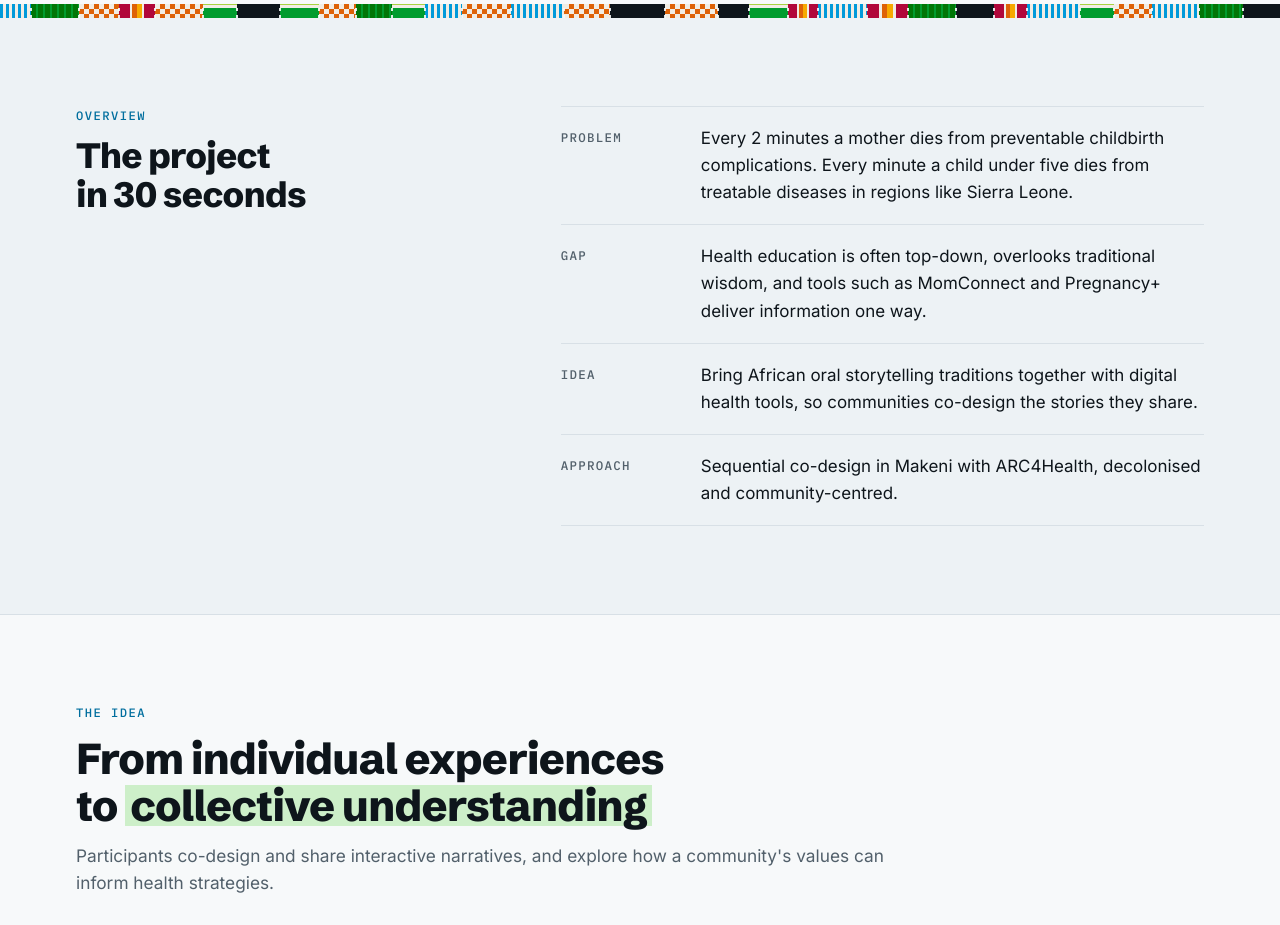
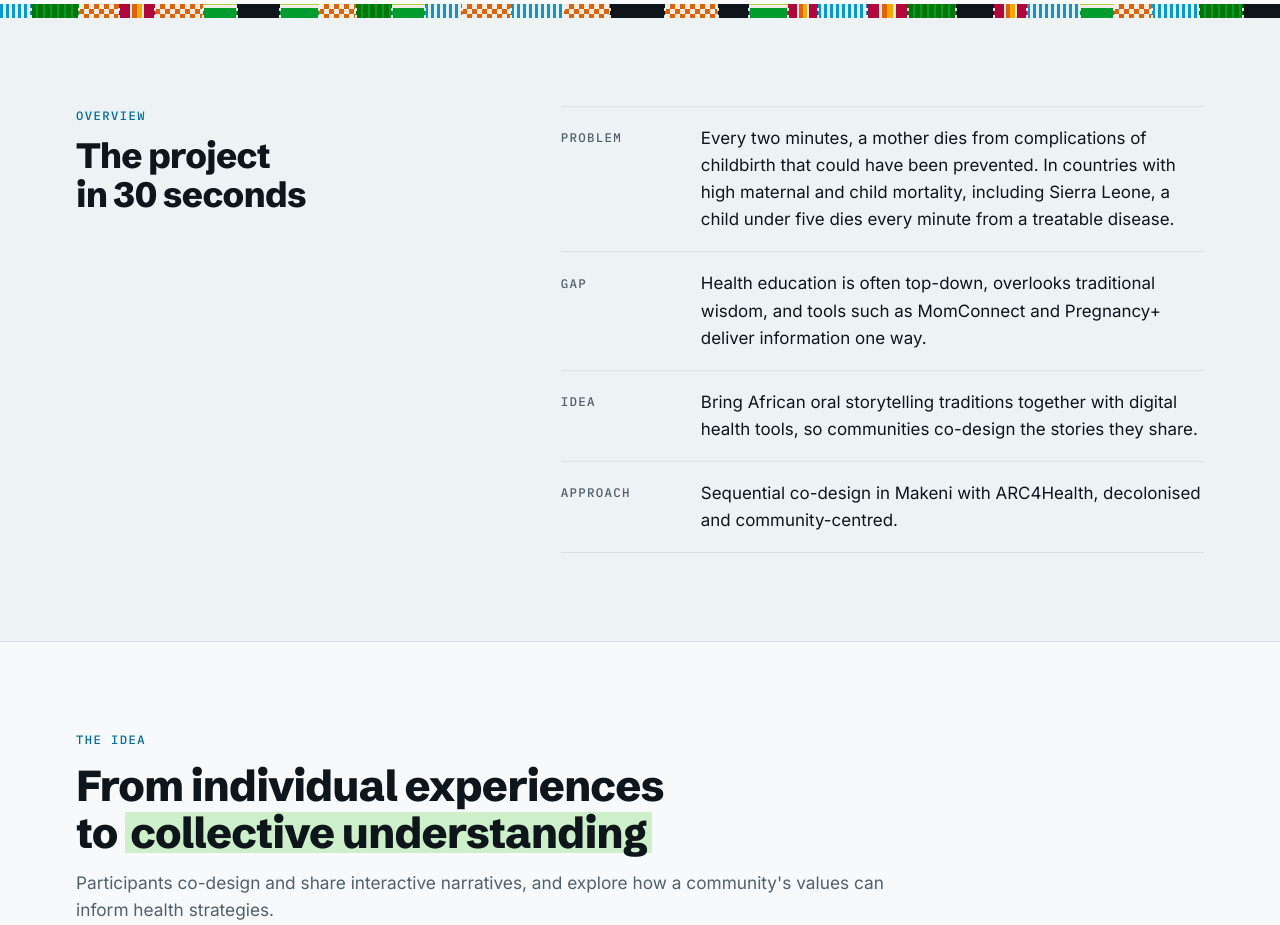
Before and after one commit to okadotey/stories-for-mothers, a plain HTML site: page index.html in a window 1280 px wide. Shown: the part 800-1725 px from the top of the page. Drawn offline with Linux system fonts and the light colour scheme.

Commit message:
Update index.html
Updated the problem statement

```diff
--- a/index.html
+++ b/index.html
@@ -326,7 +326,7 @@ footer{padding-block:56px 32px}
         <h2>The project in 30 seconds</h2>
       </div>
       <ol>
-        <li><b>Problem</b><span>Every 2 minutes a mother dies from preventable childbirth complications. Every minute a child under five dies from treatable diseases in regions like Sierra Leone.</span></li>
+        <li><b>Problem</b><span>Every two minutes, a mother dies from complications of childbirth that could have been prevented. In countries with high maternal and child mortality, including Sierra Leone, a child under five dies every minute from a treatable disease.</span></li>
         <li><b>Gap</b><span>Health education is often top-down, overlooks traditional wisdom, and tools such as MomConnect and Pregnancy+ deliver information one way.</span></li>
         <li><b>Idea</b><span>Bring African oral storytelling traditions together with digital health tools, so communities co-design the stories they share.</span></li>
         <li><b>Approach</b><span>Sequential co-design in Makeni with ARC4Health, decolonised and community-centred.</span></li>
```
